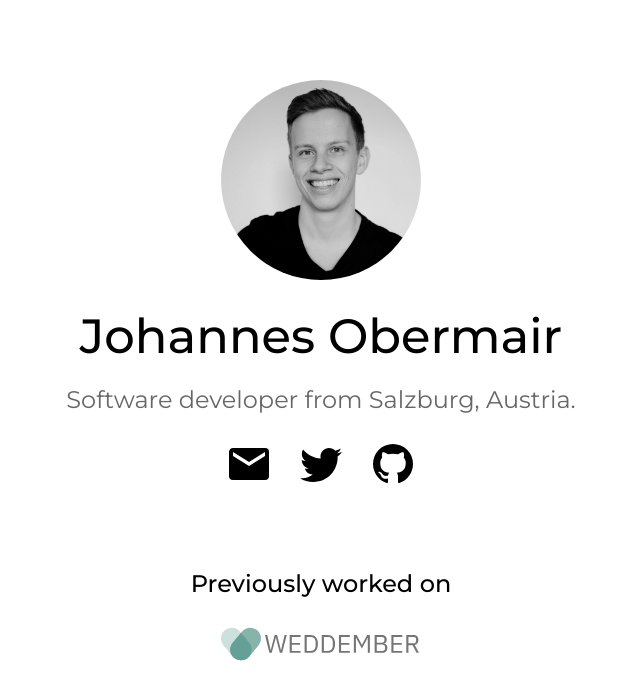
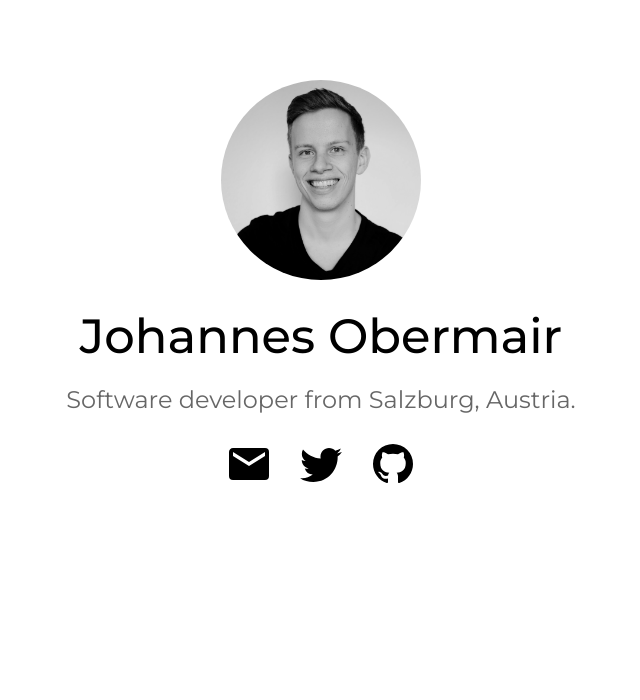
Before and after one commit to johnnyomair/website, a Next.js app: page / in a window 1280 px wide. Shown: the top 700 px of the page, without its empty margins (319-959 px from the left). Built offline with nearby package versions, Linux system fonts and the light colour scheme.

Commit message:
Remove Weddember backlink

```diff
--- a/src/pages/index.tsx
+++ b/src/pages/index.tsx
@@ -65,19 +65,6 @@ const Home: NextPage = () => {
             </a>
           </div>
         </header>
-        <section className="flex flex-col items-center">
-          <h2 className="text-2xl text-center font-medium mb-6">
-            Previously worked on
-          </h2>
-          <a href="https://weddember.com" title="Weddember">
-            <Image
-              src="/weddember.svg"
-              alt="Weddember logo"
-              width="200"
-              height="40"
-            />
-          </a>
-        </section>
       </main>
     </>
   );
```
